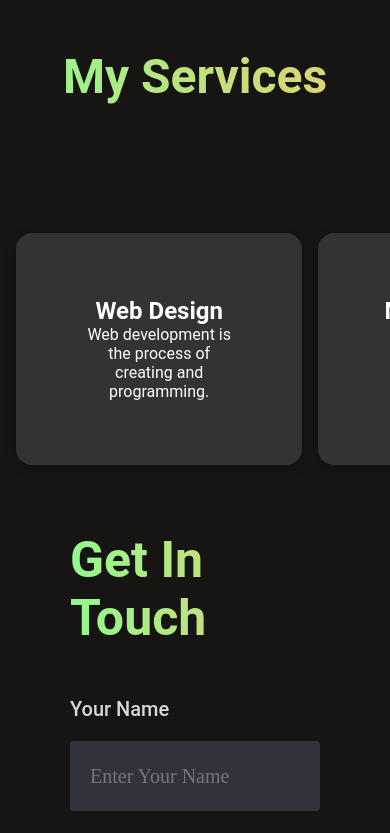
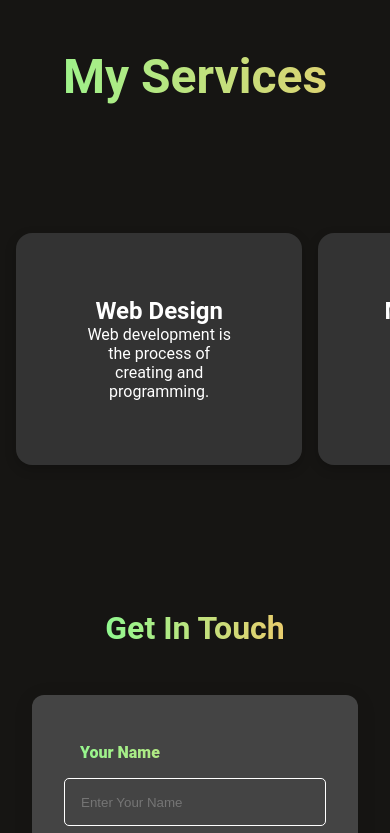
Before and after one commit to beyzayalcinkaya/portfolio, a React (Vite) app: page / in a window 390 px wide. Shown: the part 1971-2804 px from the top of the page. Built offline with nearby package versions, Linux system fonts and the light colour scheme.

Commit message:
contactPage

```diff
--- a/src/Components/Contact/Contact.css
+++ b/src/Components/Contact/Contact.css
@@ -1,156 +1,103 @@
+@keyframes animationSlide {
+  0% {
+    opacity: 0;
+  }
+  100% {
+    opacity: 1;
+    transform: translateY(0);
+  }
+}
 .contact {
   display: flex;
   flex-direction: column;
   align-items: center;
   justify-content: center;
-  gap: 40px;
-  margin: 80px 170px;
+  padding: 4rem 1rem;
 }
-
-.contact-title {
-  position: relative;
+.contact .contact-title {
+  margin-bottom: 2rem;
+  text-align: center;
 }
-
-.contact-title h1 {
-  padding: 0px 30px;
-  font-size: 60px;
-  font-weight: 600;
+.contact .contact-title h1 {
+  text-align: center;
+  margin-bottom: 3rem;
+  margin-top: 4rem;
+  font-size: 4rem;
   background: linear-gradient(266deg, #efca6b -5%, rgb(144, 249, 144) 100%);
+  -webkit-background-clip: text;
   background-clip: text;
-  -webkit-background-clip: text;
-  -webkit-text-fill-color: transparent;
+  color: transparent;
 }
-
-.contact-section {
+.contact .contact-section {
+  width: 100%;
   display: flex;
-  gap: 150px;
+  justify-content: center;
+  align-items: center;
 }
-
-.contactLeft {
+.contact .contact-section .contact-form {
   display: flex;
   flex-direction: column;
-  gap: 30px;
+  width: 100%;
+  max-width: 700px;
+  background: #444;
+  padding: 2rem;
+  border-radius: 12px;
+  box-shadow: 0 4px 20px rgba(0, 0, 0, 0.1);
 }
-
-.contactLeft h1 {
-  font-size: 60px;
-  font-weight: 700;
-  background: linear-gradient(266deg, #1f9514 -5%, rgb(213, 165, 35) 100%);
+.contact .contact-section .contact-form label {
+  font-size: 1rem;
+  background: linear-gradient(266deg, #efca6b -5%, rgb(144, 249, 144) 100%);
+  -webkit-background-clip: text;
   background-clip: text;
-  -webkit-background-clip: text;
-  -webkit-text-fill-color: transparent;
+  color: transparent;
+  padding: 1rem;
+  font-weight: 900;
 }
-
-.contactLeft p {
-  max-width: 550px;
-  color: #d8d8d8;
-  font-size: 18px;
-  line-height: 35px;
+.contact .contact-section .contact-form input {
+  color: #fff;
+  padding: 1rem;
+  background-color: #222;
+  background: none;
+  border: 1px solid white;
+  border-radius: 5px;
+  height: 3rem;
 }
-
-.contactDetails {
-  display: flex;
-  flex-direction: column;
-  gap: 30px;
-  color: #d8d8d8;
-  font-size: 22px;
+.contact .contact-section .contact-form textarea {
+  width: 100%;
+  padding: 1rem;
+  border-radius: 8px;
+  font-size: 1rem;
+  background-color: #444;
+  border: 1px solid white;
+  color: white;
 }
-
-.contactDetail {
-  display: flex;
-  align-items: center;
-  gap: 20px;
+.contact .contact-section .contact-form textarea {
+  resize: none;
+  min-height: 120px;
 }
-
-.contact-form {
-  display: flex;
-  flex-direction: column;
-  align-items: start;
-  gap: 20px;
+.contact .contact-section .contact-form .contact-submit {
+  margin-top: 2rem;
+  padding: 0.9rem;
+  background-image: linear-gradient(45deg, rgb(11, 61, 17), rgb(128, 201, 108));
+  color: #fff;
+  font-size: 1rem;
+  font-weight: 600;
+  border: none;
+  border-radius: 8px;
+  cursor: pointer;
 }
-
-.contact-form label {
-  color: #d8d8d8;
-  font-size: 20px;
-  font-weight: 500;
-}
-
-.contact-form input {
-  border: none;
-  width: 700px;
-  height: 70px;
-  padding-left: 20px;
-  border-radius: 4px;
-  background: #32323c;
-  color: #a0a0a0;
-  font-family: Outfit;
-  font-size: 20px;
-}
-
-.contact-form textarea {
-  width: 650px;
-  border: none;
-  padding: 20px;
-  border-radius: 4px;
-  background: #32323c;
-  color: #a0a0a0;
-  font-family: Outfit;
-  font-size: 20px;
-}
-
-.contactSubmit {
-  border: none;
-  color: white;
-  border-radius: 50px;
-  background: linear-gradient(260deg, #946c06 15%, rgb(6, 121, 6) 100%);
-  font-size: 22px;
-  padding: 20px 60px;
-  margin-bottom: 50px;
-  cursor: pointer;
-  transition: 0.3s;
-}
-
-.contactSubmit:hover {
-  transform: scale(1.2);
-  transform: 0.3s;
-}
-
-@media (max-width: 768px) {
-  .contact {
-    gap: 50px;
-    margin: 50px 70px;
-    align-items: start;
-  }
-  .contact-title h1 {
-    padding: 0;
-    font-size: 50px;
-    font-weight: 600;
-  }
-  .contact-section {
-    flex-direction: column;
-  }
-  .contactLeft h1 {
-    font-size: 44px;
-  }
-  .contactLeft p {
-    font-size: 18px;
-  }
-  .contactDetail {
-    gap: 20px;
-  }
-  .contact-form label {
-    font-size: 20px;
-  }
-  .contact-form input {
-    width: 100%;
-    font-size: 20px;
-  }
-  .contact-form textarea {
-    width: 95%;
-    font-size: 20px;
-  }
-  .contactSubmit {
-    font-size: 20px;
-    padding: 15px 40px;
+@media (max-width: 990px) {
+  .contact .contact-title h1 {
+    font-size: 3rem;
+    margin-bottom: 2rem;
   }
 }
+@media (max-width: 768px) {
+  .contact .contact-title h1 {
+    font-size: 2rem;
+    margin-bottom: 0;
+  }
+  .contact .contact-section {
+    padding: 1rem;
+  }
+}/*# sourceMappingURL=Contact.css.map */
--- a/src/Components/Contact/Contact.jsx
+++ b/src/Components/Contact/Contact.jsx
@@ -33,6 +33,7 @@ const Contact = () => {
         <form onSubmit={onSubmit} className="contact-form">
           <label htmlFor="">Your Name</label>
           <input type="text" placeholder="Enter Your Name" name="name" />
+
           <label htmlFor="">Your Email</label>
           <input type="text" placeholder="Enter Your Email" name="email" />
           <label htmlFor="">Write Your Message Here</label>
@@ -41,7 +42,7 @@ const Contact = () => {
             rows="8"
             placeholder="Enter Your Message"
           ></textarea>
-          <button type="submit" className="contactSubmit">
+          <button type="submit" className="contact-submit">
             Submit Now
           </button>
         </form>
--- /dev/null
+++ b/src/Components/Contact/Contact.scss
@@ -0,0 +1,97 @@
+@use "../../styles/mixins/mixins" as mix;
+@use "../../styles/animation/animation" as ani;
+
+.contact {
+    display: flex;
+    flex-direction: column;
+    align-items: center;
+    justify-content: center;
+    padding: 4rem 1rem;
+    .contact-title {
+        margin-bottom: 2rem;
+        text-align: center;
+        h1 {
+            text-align: center;
+            margin-bottom: 3rem;
+            margin-top: 4rem;
+            font-size: 4rem;
+            @include mix.gradient-color-mix2;
+            @include mix.gradient-text;
+        }
+    }
+    .contact-section {
+        width: 100%;
+        display: flex;
+        justify-content: center;
+        align-items: center;
+
+        .contact-form {
+            display: flex;
+            flex-direction: column;
+            width: 100%;
+            max-width: 700px;
+            background: #444;
+            padding: 2rem;
+            border-radius: 12px;
+            box-shadow: 0 4px 20px rgba(0, 0, 0, 0.1);
+
+            label {
+                font-size: 1rem;
+                @include mix.gradient-color-mix2;
+                @include mix.gradient-text;
+                padding: 1rem;
+                font-weight: 900;
+
+            }
+            input {
+                color: #fff;
+                padding: 1rem;
+                background-color: #222;
+                background: none;
+                border: 1px solid white;
+                border-radius: 5px;
+                height: 3rem;
+            }
+
+            textarea {
+                width: 100%;
+                padding: 1rem;
+                border-radius: 8px;
+                font-size: 1rem;
+                background-color: #444;
+                border: 1px solid white;
+                color: white;
+            }
+            textarea {
+                resize: none;
+                min-height: 120px;
+            }
+            .contact-submit {
+                margin-top: 2rem;
+                padding: 0.9rem;
+                @include mix.gradient-background-green;
+                color: #fff;
+                font-size: 1rem;
+                font-weight: 600;
+                border: none;
+                border-radius: 8px;
+                cursor: pointer;
+            }
+        }
+    }
+    @include mix.responsive(midTablet) {
+        .contact-title h1 {
+            font-size: 3rem;
+            margin-bottom: 2rem;
+        }
+    }
+    @include mix.responsive(phone) {
+        .contact-title h1 {
+            font-size: 2rem;
+            margin-bottom: 0;
+        }
+        .contact-section {
+            padding: 1rem;
+        }
+    }
+}
--- a/src/Components/Services/Services.css
+++ b/src/Components/Services/Services.css
@@ -7,10 +7,10 @@
     transform: translateY(0);
   }
 }
-section {
+.services {
   margin-top: 5rem;
 }
-section .services-title h1 {
+.services .services-title h1 {
   text-align: center;
   margin-bottom: 7rem;
   font-size: 4rem;
@@ -19,13 +19,13 @@ section .services-title h1 {
   background-clip: text;
   color: transparent;
 }
-section .services-container {
+.services .services-container {
   display: flex;
   flex-wrap: wrap;
   justify-content: center;
   gap: 4rem;
 }
-section .services-container .services-desc {
+.services .services-container .services-desc {
   background-color: #333;
   padding: 4rem;
   border-radius: 16px;
@@ -34,15 +34,15 @@ section .services-container .services-desc {
   width: 400px;
   transition: transform 0.3s;
 }
-section .services-container .services-desc:hover {
+.services .services-container .services-desc:hover {
   transform: translateY(-30px);
   background-image: linear-gradient(45deg, rgb(11, 61, 17), rgb(128, 201, 108));
 }
 @media (max-width: 768px) {
-  section .services-title h1 {
+  .services .services-title h1 {
     font-size: 3rem;
   }
-  section .services-container {
+  .services .services-container {
     flex-wrap: nowrap;
     overflow-x: auto;
     gap: 1rem;
@@ -50,13 +50,13 @@ section .services-container .services-desc:hover {
     justify-content: flex-start;
     padding: 1rem;
   }
-  section .services-container::-webkit-scrollbar {
+  .services .services-container::-webkit-scrollbar {
     display: none;
   }
-  section .services-container .services-desc {
+  .services .services-container .services-desc {
     width: 310px;
   }
-  section .services-desc {
+  .services .services-desc {
     flex: 0 0 80%;
     scroll-snap-align: center;
     margin: 0 auto;
--- a/src/Components/Services/Services.scss
+++ b/src/Components/Services/Services.scss
@@ -1,7 +1,7 @@
 @use "../../styles/mixins/mixins" as mix;
 @use "../../styles/animation/animation" as animation;
 
-section {
+.services {
     margin-top: 5rem;
     .services-title {
         h1 {
```
Also changed, not shown: 1 other file (tests, documents, lock files or other folders).
